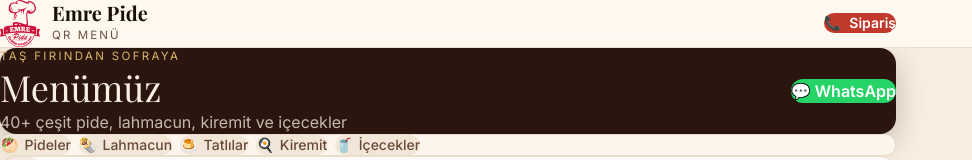
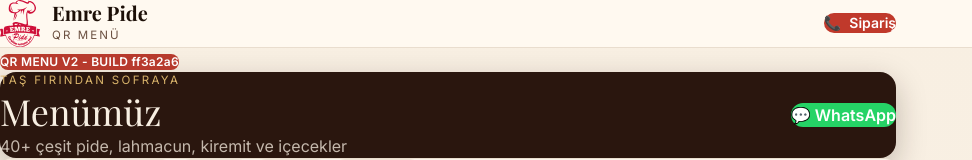
Before and after one commit to ymert-yrdkl/emre-pide, a Next.js app: page /qr in a window 1280 px wide. Shown: the top 160 px of the page, without its empty margins (0-972 px from the left). Built offline with nearby package versions, Linux system fonts and the light colour scheme; a web font is replaced by a local one.

Commit message:
Add visible build marker to verify QR deployment

```diff
--- a/app/(qr)/qr/page.tsx
+++ b/app/(qr)/qr/page.tsx
@@ -38,7 +38,13 @@ export default function QRMenuPage() {
         </div>
       </header>
 
-      <main className="max-w-4xl mx-auto px-4 pt-5 pb-8">
+      <div className="max-w-4xl mx-auto px-4 pt-4">
+        <div className="rounded-xl bg-[#b73a2d] text-white text-xs font-semibold tracking-wide px-3 py-2 inline-flex">
+          QR MENU V2 - BUILD ff3a2a6
+        </div>
+      </div>
+
+      <main className="max-w-4xl mx-auto px-4 pt-4 pb-8">
         <section className="rounded-2xl bg-[#2a160e] text-[#f8efe2] p-5 md:p-6 shadow-[0_10px_30px_rgba(35,20,10,0.25)] mb-5">
           <div className="flex items-center justify-between gap-4 flex-wrap">
             <div>
```
